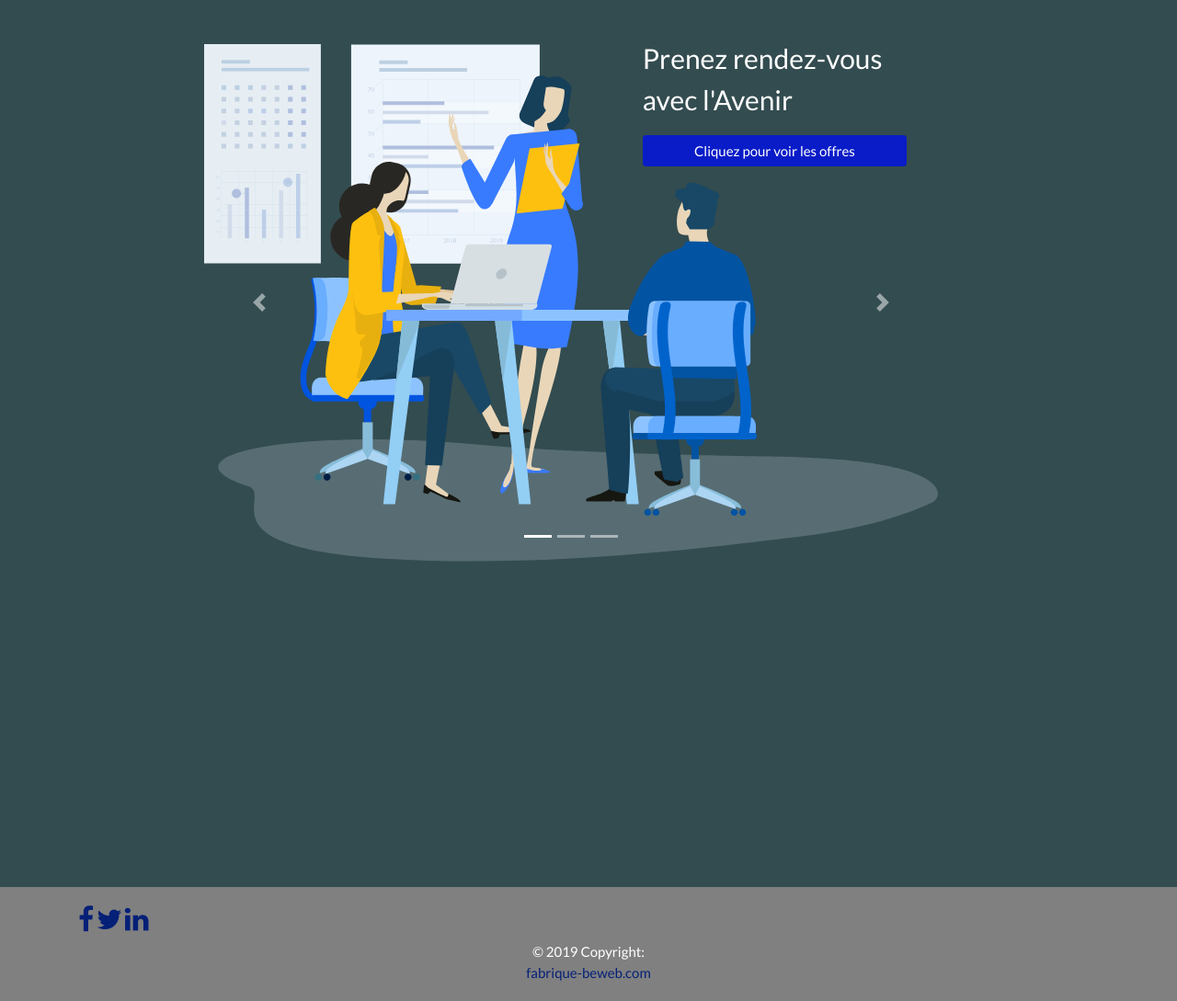
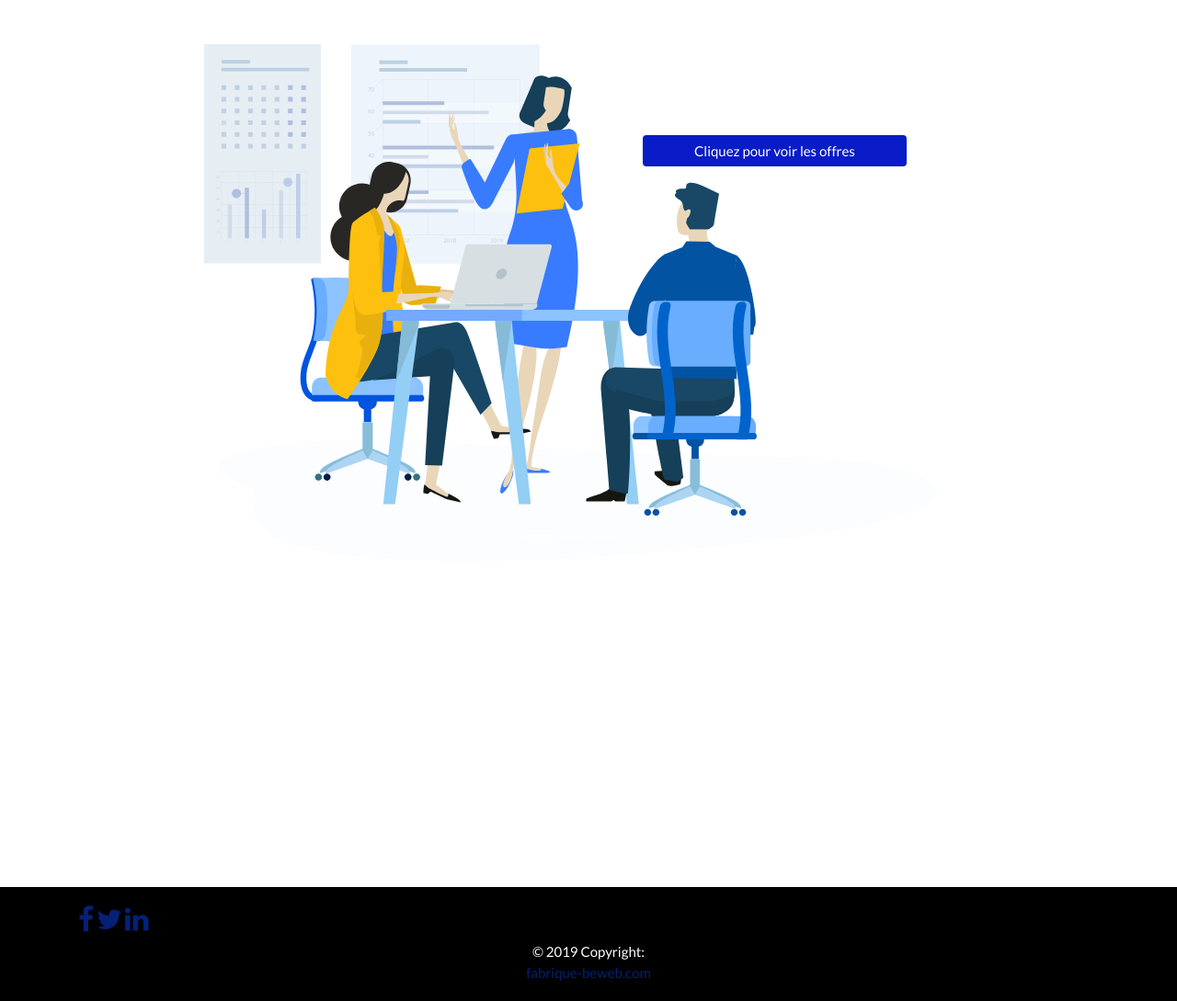
Before and after one commit to DaliHK/AdoptYourBoss, a Symfony app: template templates/home/home.html.twig in a window 1280 px wide. Shown: the part 111-1200 px from the top of the page at 92% size. Run offline with Twig, Linux system fonts and the light colour scheme; the template is opened without the code that fills it, so the values that code supplies are empty; some libraries are stand-ins or nearby versions.

Commit message:
design changed

```diff
--- a/public/css/styles.css
+++ b/public/css/styles.css
@@ -19,7 +19,7 @@
 }
 
 body {
-  background-color: #334c50;
+  background-color:white;
   min-height: 150vh;
   position: relative;
 }
@@ -29,13 +29,18 @@ footer {
   bottom: 0;
   width: 100%;
   color: white;
-  background-color: gray;
+  background-color: black;
   margin: auto;
   padding: 1rem;
 }
 
 footer a {
   color: rgb(5, 32, 119);
+}
+
+footer a:hover
+{
+color:white;
 }
 
 a.nav-link {
```
